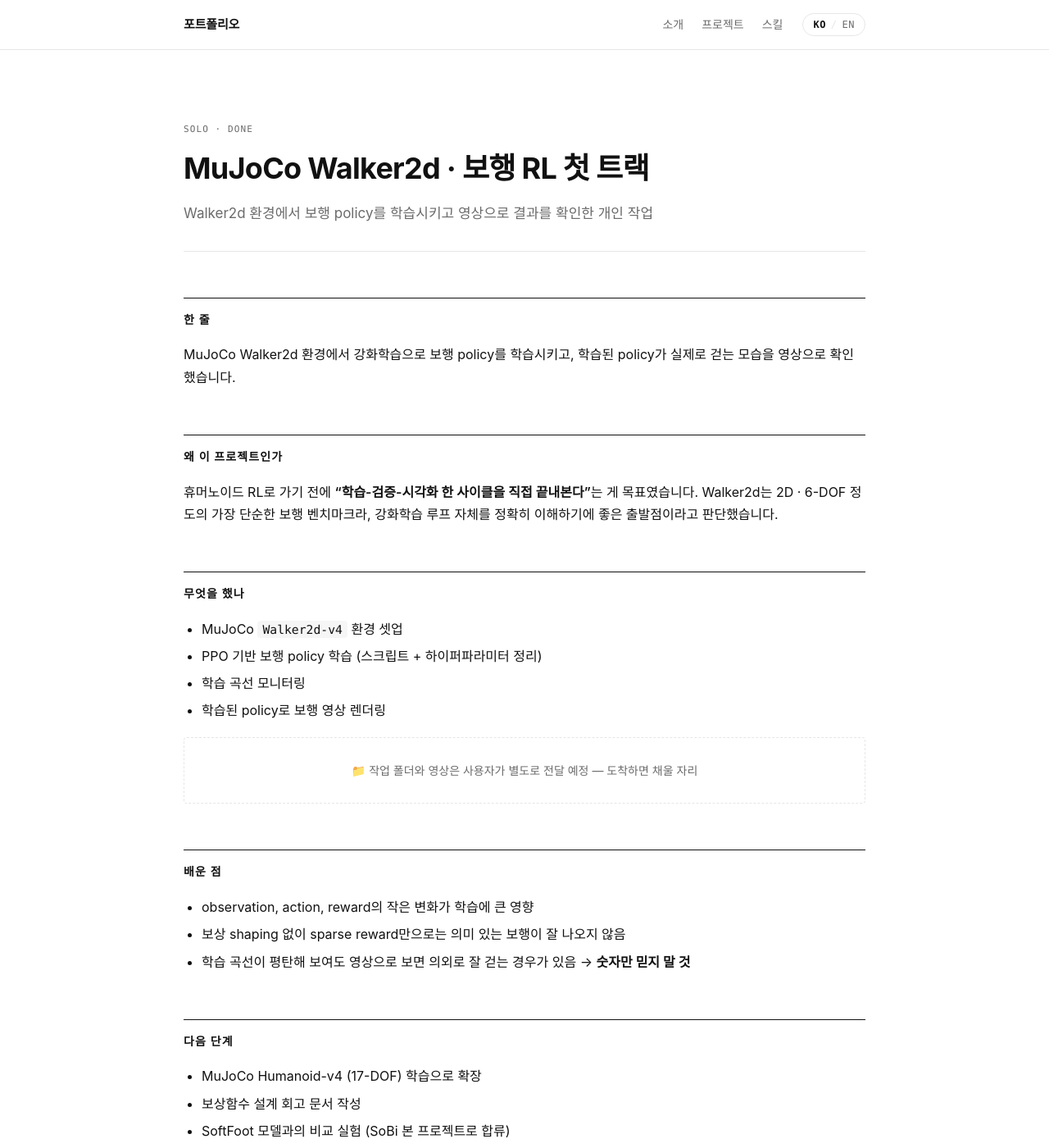
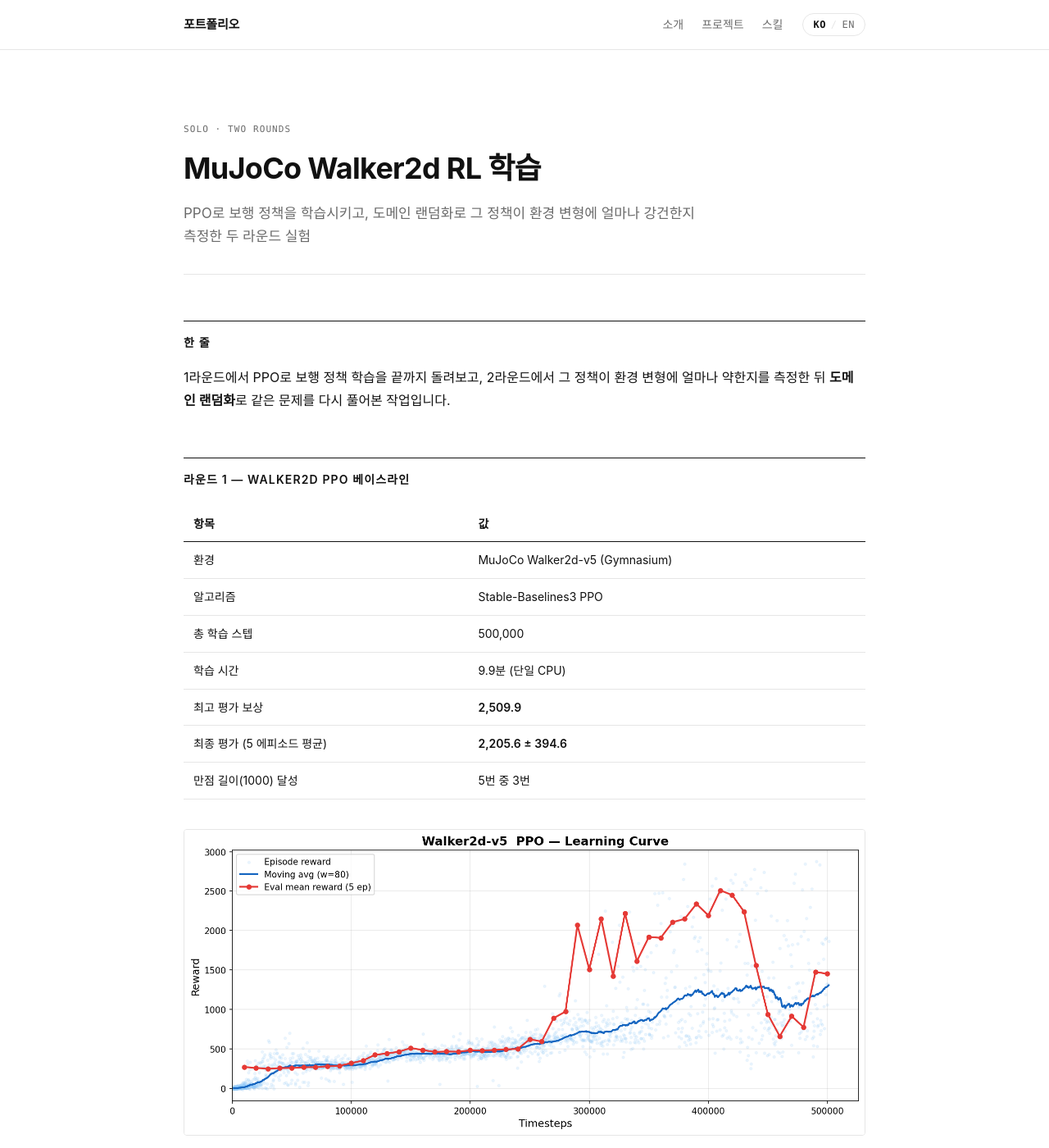
Before and after one commit to wang-gw/portfolio, a Jekyll site: the page built from _projects/walker2d.md, in a window 1280 px wide and 1400 px high. Shown: the whole window at 82% size. Built offline with Jekyll 4.4.1, drawn with Linux system fonts in a browser that asks for light colours; some web fonts are replaced; some of the changed text lies outside the part shown.

Commit message:
Write Walker2d RL page as a two-round story
- Round 1: PPO baseline on Walker2d-v5 (500k steps, peak reward 2,509.9)
- Round 2: Domain Randomization, 7-condition cross-evaluation, worst-case and consistency gains
- Embed learning curve, demo GIF, robustness chart, sim2real metrics, side-by-side comparison GIF
- Ignore walker2d00/ and walker2d01/ work folders — code goes to separate repos

```diff
--- a/_projects/walker2d.md
+++ b/_projects/walker2d.md
@@ -1,42 +1,84 @@
 ---
-title: "MuJoCo Walker2d · 보행 RL 첫 트랙"
-title_en: "MuJoCo Walker2d · First Locomotion RL Track"
+title: "MuJoCo Walker2d RL 학습"
+title_en: "MuJoCo Walker2d RL Training"
 order: 3
-tag: "SOLO · DONE"
-summary: "Walker2d 환경에서 보행 policy를 학습시키고 영상으로 결과를 확인한 개인 작업"
-summary_en: "Personal work — trained a Walker2d locomotion policy and verified the result on video"
+tag: "SOLO · TWO ROUNDS"
+summary: "PPO로 보행 정책을 학습시키고, 도메인 랜덤화로 그 정책이 환경 변형에 얼마나 강건한지 측정한 두 라운드 실험"
+summary_en: "Two rounds — training a Walker2d walking policy with PPO, then measuring its robustness to environment variation via domain randomization"
 ---
 
 <div data-lang="ko" markdown="1">
 
 ## 한 줄
 
-MuJoCo Walker2d 환경에서 강화학습으로 보행 policy를 학습시키고, 학습된 policy가 실제로 걷는 모습을 영상으로 확인했습니다.
+1라운드에서 PPO로 보행 정책 학습을 끝까지 돌려보고, 2라운드에서 그 정책이 환경 변형에 얼마나 약한지를 측정한 뒤 **도메인 랜덤화**로 같은 문제를 다시 풀어본 작업입니다.
 
-## 왜 이 프로젝트인가
+## 라운드 1 — Walker2d PPO 베이스라인
 
-휴머노이드 RL로 가기 전에 **"학습-검증-시각화 한 사이클을 직접 끝내본다"**는 게 목표였습니다. Walker2d는 2D · 6-DOF 정도의 가장 단순한 보행 벤치마크라, 강화학습 루프 자체를 정확히 이해하기에 좋은 출발점이라고 판단했습니다.
+| 항목 | 값 |
+|---|---|
+| 환경 | MuJoCo Walker2d-v5 (Gymnasium) |
+| 알고리즘 | Stable-Baselines3 PPO |
+| 총 학습 스텝 | 500,000 |
+| 학습 시간 | 9.9분 (단일 CPU) |
+| 최고 평가 보상 | **2,509.9** |
+| 최종 평가 (5 에피소드 평균) | **2,205.6 ± 394.6** |
+| 만점 길이(1000) 달성 | 5번 중 3번 |
 
-## 무엇을 했나
+<figure class="figure" markdown="0">
+  <img class="figure__img" src="{{ '/assets/files/walker2d-r1-curve.png' | relative_url }}" alt="Walker2d PPO 학습 곡선">
+  <figcaption class="figure__caption">500k 스텝 PPO 학습 곡선.</figcaption>
+</figure>
 
-- MuJoCo `Walker2d-v4` 환경 셋업
-- PPO 기반 보행 policy 학습 (스크립트 + 하이퍼파라미터 정리)
-- 학습 곡선 모니터링
-- 학습된 policy로 보행 영상 렌더링
+<figure class="figure" markdown="0">
+  <img class="figure__img" src="{{ '/assets/files/walker2d-r1-demo.gif' | relative_url }}" alt="Walker2d 보행 데모">
+  <figcaption class="figure__caption">학습된 정책으로 자립 보행하는 모습.</figcaption>
+</figure>
 
-<p class="stub">📁 작업 폴더와 영상은 사용자가 별도로 전달 예정 — 도착하면 채울 자리</p>
+**한 줄 회고**: 환경 셋업 → PPO 학습 → 평가 → 영상 렌더까지 RL 루프 전체를 한 번에 끝까지 돌려본 것이 가장 큰 수확이었습니다.
 
-## 배운 점
+## 라운드 2 — Domain Randomization으로 reality gap 측정
 
-- observation, action, reward의 작은 변화가 학습에 큰 영향
-- 보상 shaping 없이 sparse reward만으로는 의미 있는 보행이 잘 나오지 않음
-- 학습 곡선이 평탄해 보여도 영상으로 보면 의외로 잘 걷는 경우가 있음 → **숫자만 믿지 말 것**
+### 실험 설계
 
-## 다음 단계
+| 정책 | 학습 환경 |
+|---|---|
+| Baseline | 표준 Walker2d-v5 (고정 물리값) |
+| Domain Randomized | 매 에피소드마다 질량 ±30%, 마찰 0.5~2x, 모터 ±25%, 댐핑 0.5~2x 무작위 |
 
-- MuJoCo Humanoid-v4 (17-DOF) 학습으로 확장
-- 보상함수 설계 회고 문서 작성
-- SoftFoot 모델과의 비교 실험 (SoBi 본 프로젝트로 합류)
+두 정책을 **7가지 변형 테스트 환경**(default · heavy · light · slippery · sticky · weak_motor · strong_motor)에서 교차 평가했습니다.
+
+### 결과
+
+| 지표 | Baseline | Domain Randomized | 우위 |
+|---|---:|---:|---|
+| Default 환경 | **2,448** | 724 | Baseline 3.4× |
+| 7 조건 평균 | 1,253 | 525 | Baseline 2.4× |
+| **Worst-case** | 315 | **399** | **DR +27%** |
+| 조건간 표준편차 | 864.8 | **97.5** | **DR 9배 일관** |
+
+> **핵심 발견**: DR 정책은 default에서는 약하지만 어떤 변형에도 무너지지 않습니다. 실로봇 배포에서는 후자의 특성이 본질적으로 더 중요합니다.
+
+<figure class="figure" markdown="0">
+  <img class="figure__img" src="{{ '/assets/files/walker2d-r2-robustness.png' | relative_url }}" alt="7개 환경 강건성 비교">
+  <figcaption class="figure__caption">7개 변형 환경에서의 Baseline vs DR 보상 비교.</figcaption>
+</figure>
+
+<figure class="figure" markdown="0">
+  <img class="figure__img" src="{{ '/assets/files/walker2d-r2-metrics.png' | relative_url }}" alt="Sim-to-Real 지표">
+  <figcaption class="figure__caption">정량 지표 요약 — average · worst-case · 조건간 표준편차.</figcaption>
+</figure>
+
+<figure class="figure" markdown="0">
+  <img class="figure__img" src="{{ '/assets/files/walker2d-r2-comparison.gif' | relative_url }}" alt="미끄러운 바닥에서 두 정책 비교">
+  <figcaption class="figure__caption">미끄러운 바닥(slippery) 환경에서 두 정책의 보행 차이 (좌: baseline, 우: DR).</figcaption>
+</figure>
+
+## 두 라운드에서 얻은 것
+
+- **average-case와 worst-case는 다른 문제**라는 시각. 학습 곡선의 평균값만 보면 baseline이 압도하지만, 실로봇 입장에서 중요한 건 "어디서 무너지지 않는가"였습니다.
+- **표준 sim-to-real 기법(Tobin et al., 2017)**을 논문만 읽는 게 아니라 직접 구현해서 측정한 경험.
+- 학습 결과를 검증할 때 **"어떤 정책이 살아남는가"**를 먼저 보는 습관.
 
 </div>
 
@@ -44,31 +86,73 @@ MuJoCo Walker2d 환경에서 강화학습으로 보행 policy를 학습시키고
 
 ## One line
 
-Trained a walking policy in the MuJoCo Walker2d environment with RL and verified that the learned policy actually walks on video.
+In round 1 I trained a Walker2d walking policy end-to-end with PPO; in round 2 I measured how fragile that policy was under environment shifts and tried the same problem again with **Domain Randomization**.
 
-## Why this project
+## Round 1 — Walker2d PPO baseline
 
-Before moving to humanoid RL, my goal was to **complete one full train–verify–visualize cycle**. Walker2d, a 2D / 6-DOF benchmark, was the right starting point to really understand the RL loop.
+| Item | Value |
+|---|---|
+| Environment | MuJoCo Walker2d-v5 (Gymnasium) |
+| Algorithm | Stable-Baselines3 PPO |
+| Total steps | 500,000 |
+| Wall-clock | 9.9 min (single CPU) |
+| Best eval reward | **2,509.9** |
+| Final eval (5-ep mean) | **2,205.6 ± 394.6** |
+| Episodes reaching max length (1000) | 3 of 5 |
 
-## What I did
+<figure class="figure" markdown="0">
+  <img class="figure__img" src="{{ '/assets/files/walker2d-r1-curve.png' | relative_url }}" alt="Walker2d PPO learning curve">
+  <figcaption class="figure__caption">PPO learning curve over 500k steps.</figcaption>
+</figure>
 
-- Set up the MuJoCo `Walker2d-v4` environment
-- Trained a PPO-based walking policy (scripts + hyperparameter notes)
-- Monitored training curves
-- Rendered walking videos from the trained policy
+<figure class="figure" markdown="0">
+  <img class="figure__img" src="{{ '/assets/files/walker2d-r1-demo.gif' | relative_url }}" alt="Walker2d walking demo">
+  <figcaption class="figure__caption">The learned policy walks on its own.</figcaption>
+</figure>
 
-<p class="stub">📁 The working folder and video will be added once the user shares them.</p>
+**Takeaway**: Closing the loop once — env setup → PPO training → evaluation → video rendering — was the most valuable part.
 
-## What I learned
+## Round 2 — measuring the reality gap with Domain Randomization
 
-- Tiny changes in observation, action, and reward can drastically change learning
-- Sparse reward alone rarely produces meaningful walking — shaping matters
-- Even a flat-looking training curve can sometimes hide a surprisingly good policy. **Don't trust the numbers alone — watch the video.**
+### Setup
 
-## Next
+| Policy | Training environment |
+|---|---|
+| Baseline | Standard Walker2d-v5 (fixed physics) |
+| Domain Randomized | Each episode: mass ±30%, friction 0.5–2×, motor ±25%, damping 0.5–2× |
 
-- Extend to MuJoCo Humanoid-v4 (17-DOF)
-- Write a reward-shaping retrospective
-- Move to SoftFoot comparison experiments inside the SoBi main project
+Both policies were cross-evaluated on **7 test variants**: default · heavy · light · slippery · sticky · weak_motor · strong_motor.
+
+### Results
+
+| Metric | Baseline | Domain Randomized | Winner |
+|---|---:|---:|---|
+| Default env | **2,448** | 724 | Baseline 3.4× |
+| 7-condition mean | 1,253 | 525 | Baseline 2.4× |
+| **Worst-case** | 315 | **399** | **DR +27%** |
+| Std across conditions | 864.8 | **97.5** | **DR 9× more consistent** |
+
+> **Key finding**: the DR policy is weaker on the default env but never collapses under any variation. For real-robot deployment, that consistency matters more than the average.
+
+<figure class="figure" markdown="0">
+  <img class="figure__img" src="{{ '/assets/files/walker2d-r2-robustness.png' | relative_url }}" alt="Robustness across 7 environments">
+  <figcaption class="figure__caption">Baseline vs DR reward across 7 environment variants.</figcaption>
+</figure>
+
+<figure class="figure" markdown="0">
+  <img class="figure__img" src="{{ '/assets/files/walker2d-r2-metrics.png' | relative_url }}" alt="Sim-to-real metrics">
+  <figcaption class="figure__caption">Quantitative summary — average, worst-case, and cross-condition standard deviation.</figcaption>
+</figure>
+
+<figure class="figure" markdown="0">
+  <img class="figure__img" src="{{ '/assets/files/walker2d-r2-comparison.gif' | relative_url }}" alt="Side-by-side comparison on slippery ground">
+  <figcaption class="figure__caption">Same slippery-floor environment, side by side (left: baseline, right: DR).</figcaption>
+</figure>
+
+## What I got from the two rounds
+
+- The view that **average-case and worst-case are different problems**. The learning curves favor baseline; but for a real robot, what matters is "where it doesn't fall over."
+- Hands-on with a **standard sim-to-real technique (Tobin et al., 2017)** — not just reading the paper but implementing and measuring it.
+- A habit of asking **"which policy survives?"** before celebrating training rewards.
 
 </div>
```
Also changed, not shown: assets/files/walker2d-r1-curve.png (added), assets/files/walker2d-r2-metrics.png (added), assets/files/walker2d-r2-robustness.png (added), 3 other files.
